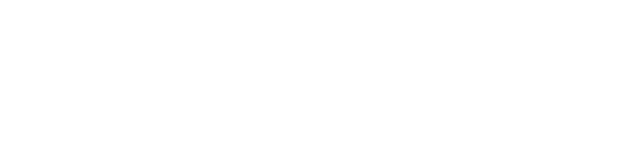
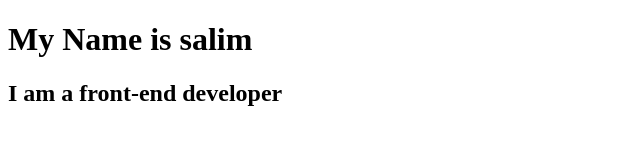
Before and after one commit to MDSakhirujAPU/my-first-hero-practise, a plain HTML site: page index.html in a window 1280 px wide. Shown: the whole page, without its empty margins (0-640 px from the left). Drawn offline with Linux system fonts and the light colour scheme.

Commit message:
My new command

```diff
--- a/index.html
+++ b/index.html
@@ -7,6 +7,7 @@
     <title>my-first-hero-practise</title>
 </head>
 <body>
-
+    <h1>My Name is salim</h1>
+    <h2>I am a front-end developer</h2>
 </body>
 </html>
```
